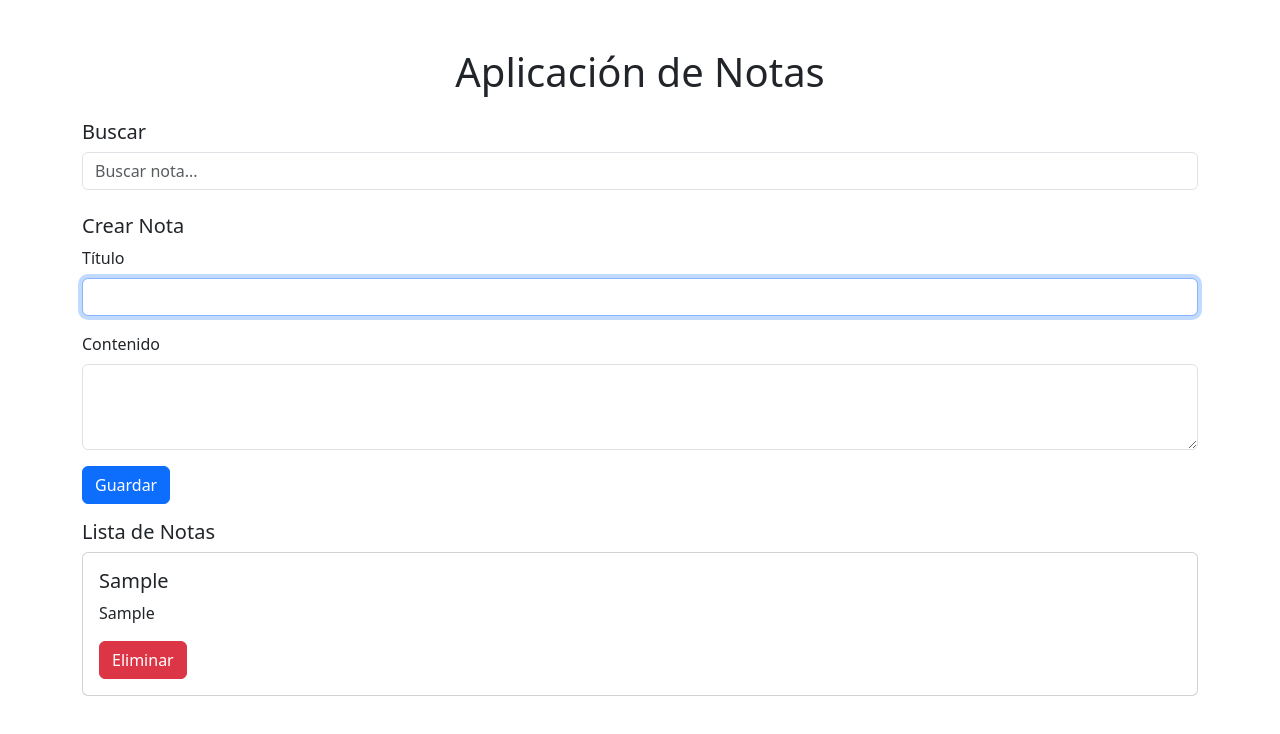
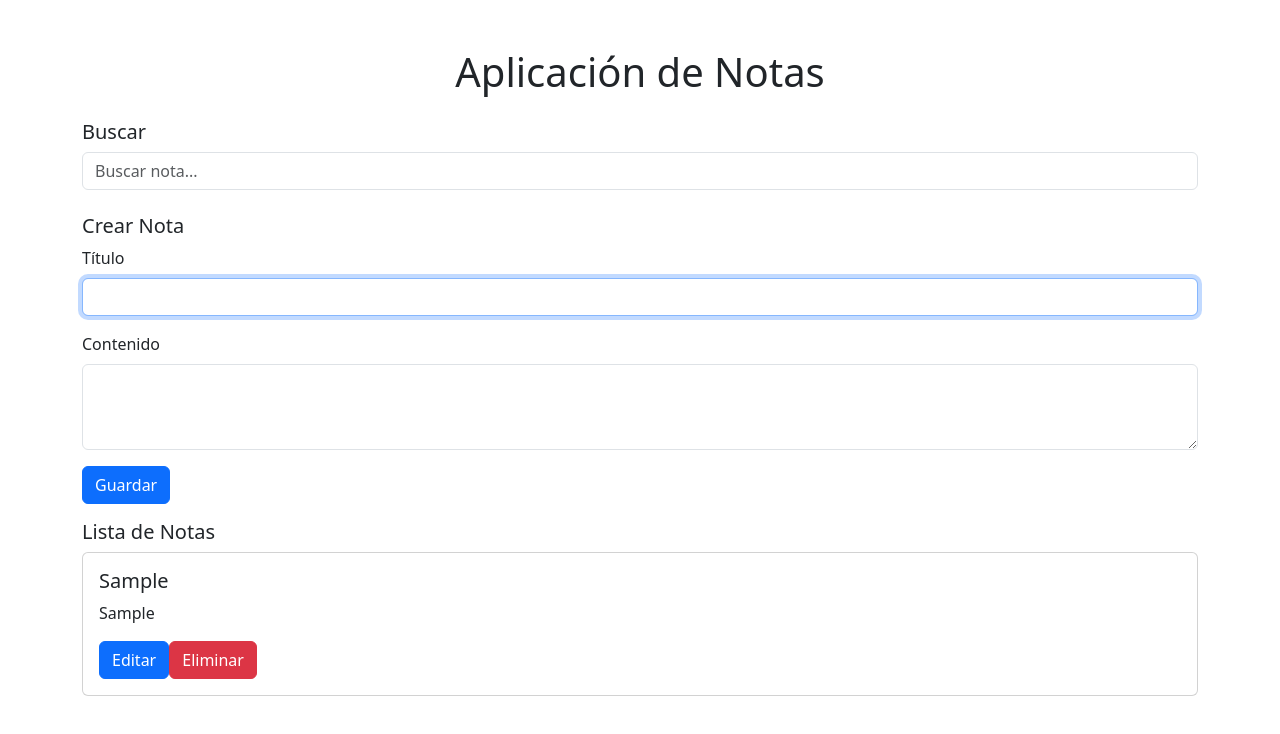
Before and after one commit to LanZ3R-75/Practica-React, a React (Create React App) app in the folder aplicacion-de-notas/: page / in a window 1280 px wide. Both pictures are taken after typing "Sample", "Sample" into the empty fields and a click on the button "Guardar". Shown: the top 734 px of the page. Built offline with nearby package versions, Linux system fonts and the light colour scheme.

Commit message:
version con editor funccional

```diff
--- a/aplicacion-de-notas/src/App.js
+++ b/aplicacion-de-notas/src/App.js
@@ -4,8 +4,11 @@ import NoteEditor from './componentes/NoteEditor';
 import 'bootstrap/dist/css/bootstrap.min.css';
 
 function App() {
+
   const [notes, setNotes] = useState([]);
   const [busqueda, setBusqueda] = useState('');
+  //-----------
+  const [editarNota, setEditarNota ] = useState(null);
 
   // Cargar notas de localStorage al iniciar la aplicación
   useEffect(() => {
@@ -32,12 +35,20 @@ function App() {
     }
     setNotes(updatedNotes);
     saveNotes(updatedNotes); // Guardar después de actualizar
+    //--------
+    setEditarNota(null);
+
   };
 
   const handleDeleteNote = (noteId) => {
     const updatedNotes = notes.filter(note => note.id !== noteId);
     setNotes(updatedNotes);
     saveNotes(updatedNotes); // Guardar después de eliminar
+  };
+
+  //-------------
+  const handleEditNote = (note) => {
+    setEditarNota(note);
   };
 
   const filteredNotes = notes.filter(note =>
@@ -61,11 +72,15 @@ function App() {
         />
       </div>
       <h5 htmlFor="noteTitle" className="form-label">Crear Nota</h5>
-      <NoteEditor onSave={handleSaveNote} />
+
+      <NoteEditor onSave={handleSaveNote} onEdit={handleEditNote} editarNota={editarNota}/>
+
       <h5 htmlFor="noteTitle" className="form-label">Lista de Notas</h5>
-      <Notelist notes={filteredNotes} onDelete={handleDeleteNote} />
+
+      <Notelist notes={filteredNotes} onDelete={handleDeleteNote} onEdit={handleEditNote}/>
+
     </div>
   );
-}
+}//NoteEditor y Notelist tienen codigo que sobra si no funciona el editar
 
 export default App;
--- a/aplicacion-de-notas/src/componentes/Note.jsx
+++ b/aplicacion-de-notas/src/componentes/Note.jsx
@@ -1,6 +1,7 @@
 import React from "react";
 
-function Note({note, onDelete}){
+//-----
+function Note({note, onDelete, onEdit}){
 
     return(
 
@@ -10,14 +11,14 @@ function Note({note, onDelete}){
 
                 <h5 className="card-title">{note.title}</h5>
                 <p className="card-text">{note.content}</p>
+                <button className="btn btn-primary" onClick = {() => onEdit(note)}>Editar</button>
                 <button className="btn btn-danger" onClick = {() => onDelete(note.id)}>Eliminar</button>
 
             </div>
 
         </div>
 
-    );
-
+    );//el segundo botom
 }
 
 export default Note;
--- a/aplicacion-de-notas/src/componentes/NoteEditor.jsx
+++ b/aplicacion-de-notas/src/componentes/NoteEditor.jsx
@@ -1,15 +1,24 @@
-import React, {useState, useRef} from "react";
+import React, {useState, useRef, useEffect} from "react";
+//------EDITARNOTA
+function NoteEditor({ onSave, editarNota}){
 
-function NoteEditor({ onSave }){
-
-    const [title, setTitle] = useState('');
-    const [content, setContent] = useState('');
+    //------ los state de title y content
+    const [title, setTitle] = useState(editarNota ? editarNota.title : '');
+    const [content, setContent] = useState(editarNota ? editarNota.content : '');
     const titleRef = useRef(null);
 
+    //------
+    useEffect(() => {
+        // Actualiza los campos cuando la nota que se está editando cambia
+        setTitle(editarNota ? editarNota.title : '');
+        setContent(editarNota ? editarNota.content : '');
+    }, [editarNota]);
+
+    //-------- onSave
     const handleSubmit = (e) => {
 
        e.preventDefault();
-       onSave({ title, content});
+       onSave({...editarNota, title, content});
        setTitle('');
        setContent('');
        titleRef.current.focus();
--- a/aplicacion-de-notas/src/componentes/NoteList.jsx
+++ b/aplicacion-de-notas/src/componentes/NoteList.jsx
@@ -1,14 +1,14 @@
 import React from "react";
 import Note from './Note';
 
-function NoteList({notes, onDelete}){
+function NoteList({notes, onDelete, onEdit}){
 
     return(
 
         <div>
           {notes.length > 0 ? (
             notes.map(note => (
-            <Note key={note.id} note={note} onDelete={onDelete} />
+            <Note key={note.id} note={note} onDelete={onDelete} onEdit={onEdit}/>
           ))
         ) : (
           <p className="text-center">No hay notas para mostrar.</p>
```
